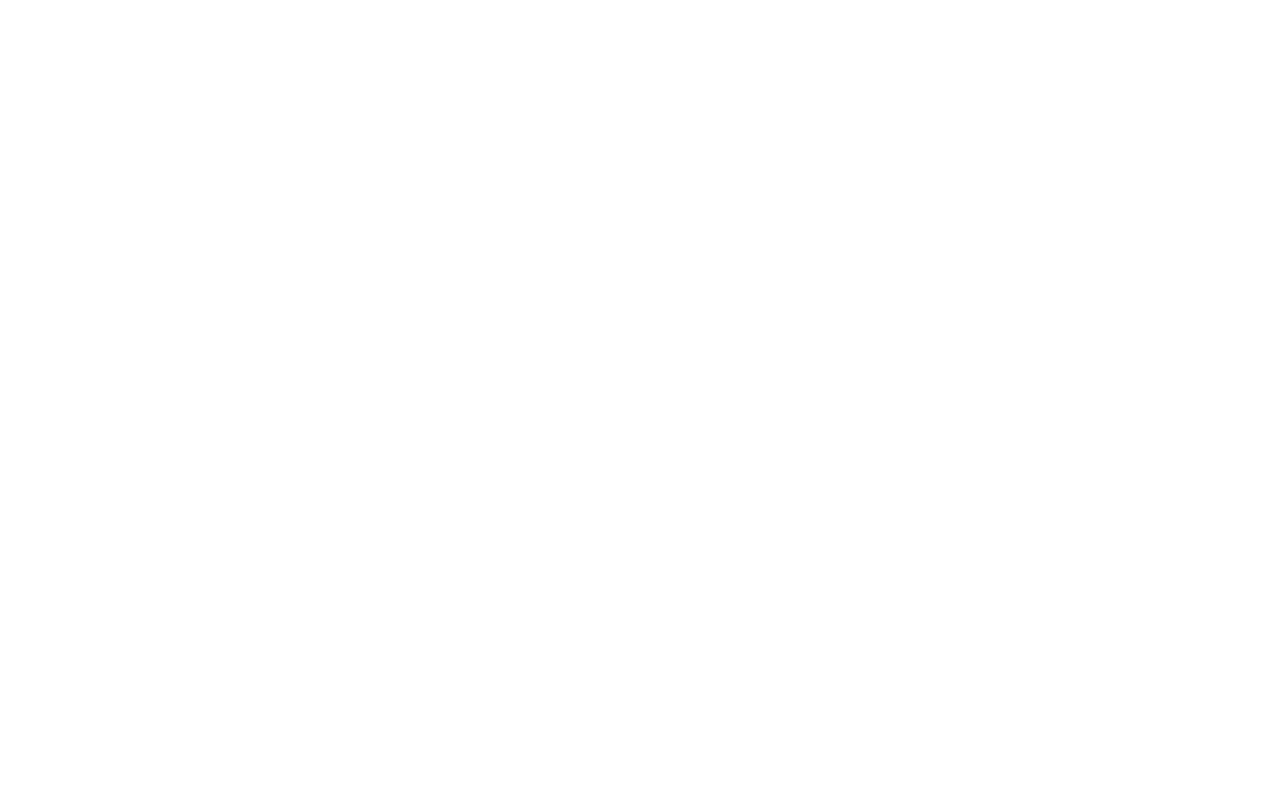
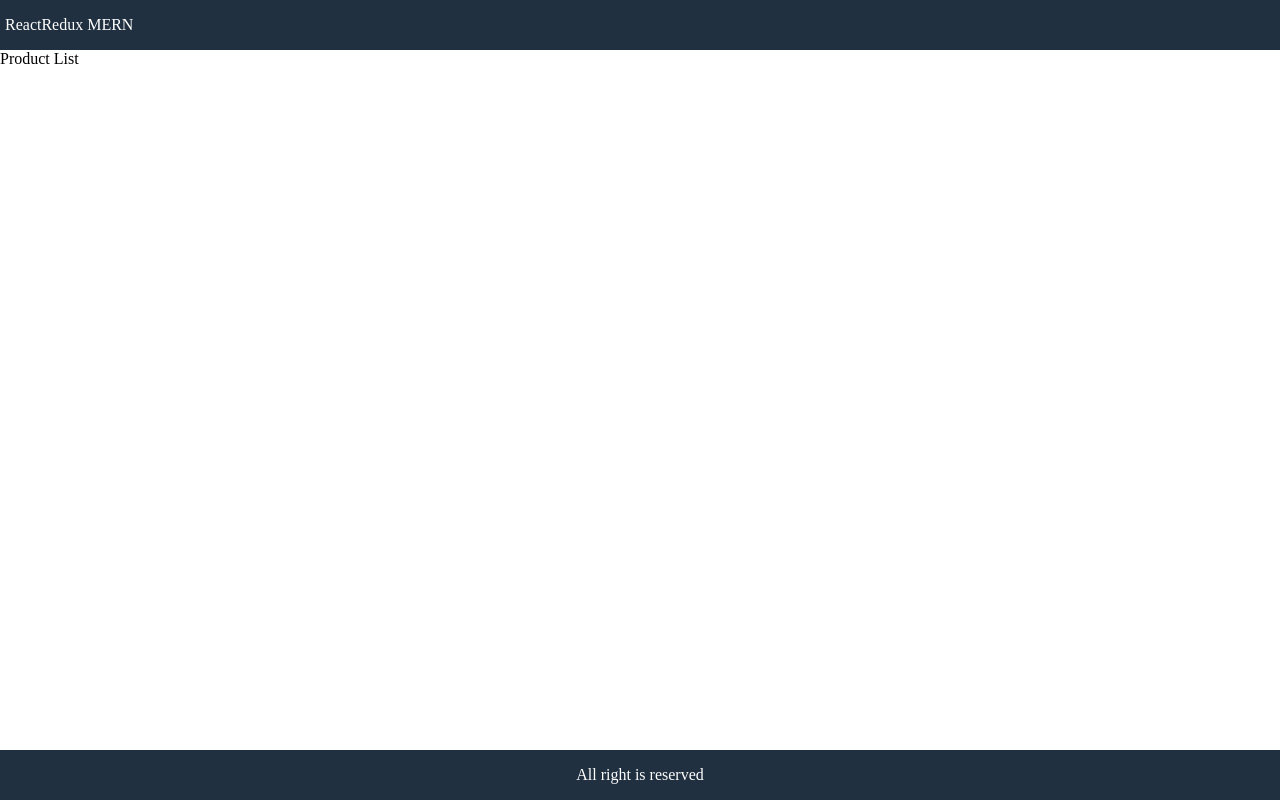
Before and after one commit to aghos4306/reactreduxshoppingcartMERN, a React (Create React App) app: page / in a window 1280 px wide. Built offline with nearby package versions, Linux system fonts and the light colour scheme.

Commit message:
format header, main, and footer section

```diff
--- a/src/App.js
+++ b/src/App.js
@@ -4,10 +4,16 @@
 
 function App() {
   return (
-    <div className="App">
-      <header className="App-header">
-
+    <div className="grid-container">
+      <header>
+        <a href="/">ReactRedux MERN</a>
       </header>
+      <main>
+        Product List
+      </main>
+      <footer>
+        All right is reserved
+      </footer>
     </div>
   );
 }
--- a/src/index.css
+++ b/src/index.css
@@ -1,13 +1,51 @@
-body {
+html {
+  font-size: 62.5%;
+  box-sizing: border-box;
+}
+body,
+#root {
+  margin: 100vh;
   margin: 0;
-  font-family: -apple-system, BlinkMacSystemFont, 'Segoe UI', 'Roboto', 'Oxygen',
-    'Ubuntu', 'Cantarell', 'Fira Sans', 'Droid Sans', 'Helvetica Neue',
-    sans-serif;
-  -webkit-font-smoothing: antialiased;
-  -moz-osx-font-smoothing: grayscale;
 }
-
-code {
-  font-family: source-code-pro, Menlo, Monaco, Consolas, 'Courier New',
-    monospace;
+body,
+input,
+select,
+textarea {
+  font-size: 1.6rem;
 }
+.grid-container {
+  display: grid;
+  grid-template-areas:
+    'header'
+    'main'
+    'footer';
+  grid-template-rows: 5rem 1fr 5rem;
+  grid-template-columns: 1fr;
+  height: 100vh; /*pushes footer all way to bottom*/
+}
+header {
+  grid-area: header;
+  background-color: #203040;
+  color: white;
+  display: flex;
+  align-items: center;
+  padding: 0.5rem;
+}
+header a {
+  color: white;
+  text-decoration: none;
+}
+a:hover {
+  color: #bd9063;
+}
+main {
+  grid-area: main;
+}
+footer {
+  grid-area: footer;
+  background-color: #203040;
+  color: white;
+  display: flex;
+  justify-content: center;
+  align-items: center;
+}
```
